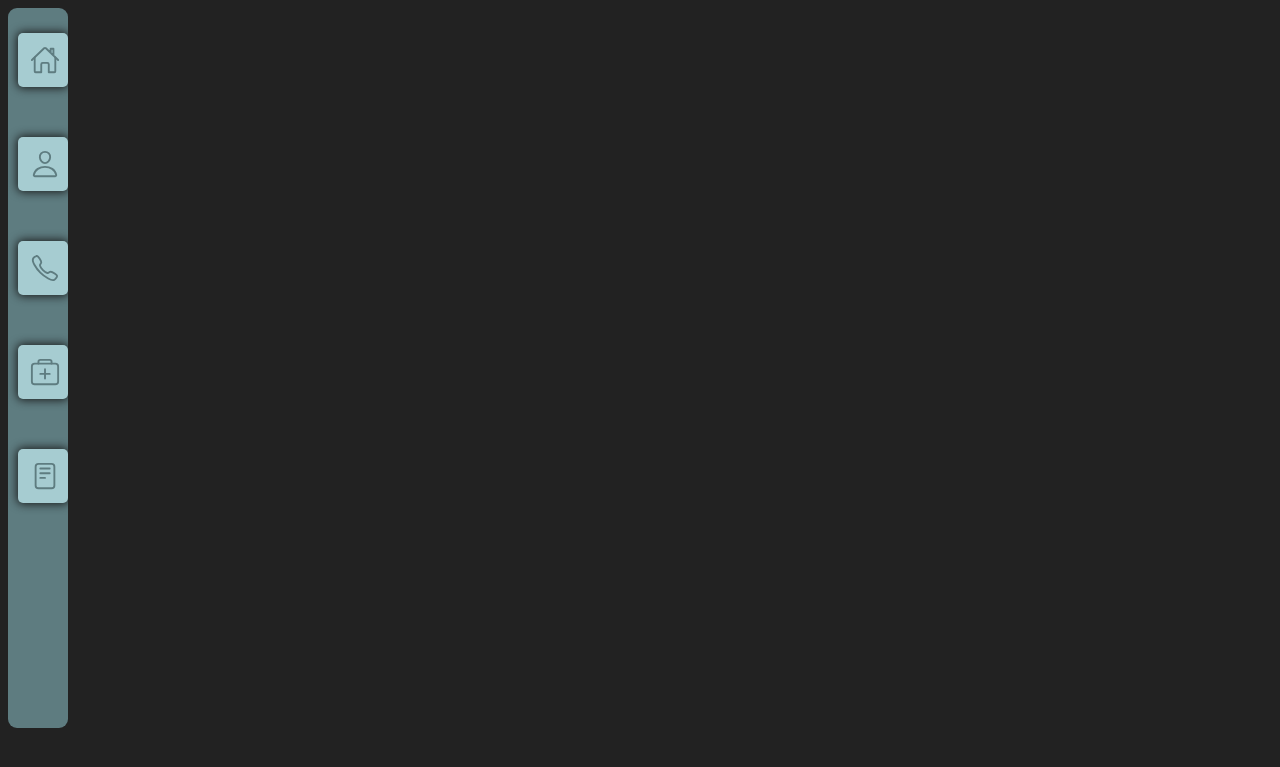
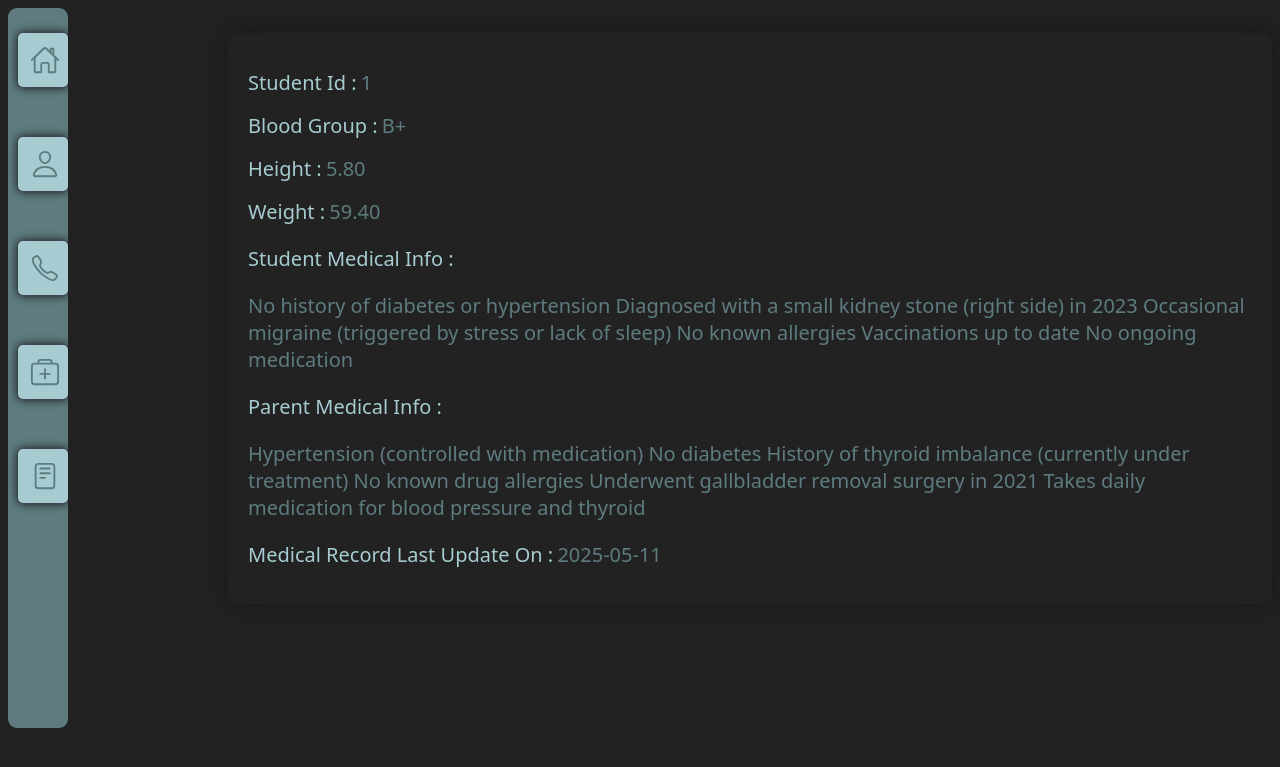
Before and after one commit to itsraghavzanwar/Student-Health-Management-System-, a Flask app: page /Medical-Record in a window 1280 px wide. Shown: the top 767 px of the page. Run offline with Flask 3, Linux system fonts and the light colour scheme; a user stored in the database is signed in; data comes from the database, SQL or seed files in the repository.

Commit message:
develop backend and frontend of medical_record

```diff
--- a/SHMS/app.py
+++ b/SHMS/app.py
@@ -545,6 +545,13 @@ def appointment():
         results = cursor.fetchall()
         return render_template('appointment.html', results=results)
 
+@app.route('/Medical-Record',methods=['GET'])
+def Medical_record():
+    if request.method == 'GET':
+        student_id=session.get('user_id')
+        cursor.execute("select * from medical_record where student_id = %s",(student_id,))
+        data=cursor.fetchall()
+        return render_template('medical_record.html',data=data)
 
 
 
@@ -552,11 +559,10 @@ def appointment():
 
 
 
-@app.route('/Medical-Record',methods=['GET'])
-def Medical_record():
-    return render_template('medical_record.html')
 
-@app.route('/Medication',methods=['GET'])
+
+
+@app.route('/medication',methods=['GET'])
 def medication():
     return render_template('medication_record.html')
 
--- a/SHMS/static/medical_record.css
+++ b/SHMS/static/medical_record.css
@@ -105,4 +105,22 @@ select {
         background-color: #a6ccd1;
     }
 
+    .content{
+        display: flex;
+        box-shadow: 0px 0px 20px 2px #181919;
+        border-radius: 9px;
+        margin-top: 25px;
+        padding: 20px;
+    }
+
+    .label{
+        color: #a6ccd1;
+        font-size: 20px;
+    }
+
+    .value{
+        color: #5e7c80;
+        font-size: 20px;
+    }
+
 }
--- a/SHMS/templates/medical_record.html
+++ b/SHMS/templates/medical_record.html
@@ -5,7 +5,7 @@
     <meta charset="UTF-8">
     <meta name="viewport" content="width=device-width, initial-scale=1.0">
     <title>Main Window</title>
-    <link rel="stylesheet" href="{{ url_for('static', filename='medication_record.css') }}">
+    <link rel="stylesheet" href="{{ url_for('static', filename='medical_record.css') }}">
     <style></style>
 </head>
 
@@ -61,11 +61,43 @@
 
                 </div>
 
-                <div class="content">
+                {% if data %}
+                    <div class="content">
+                        {% for data1 in data %}
+                            <div class="block_data">
+                                <p class="done">
+                                    <span class="label">Student Id :</span>
+                                    <span class="value">{{data1[1]}}</span>
+                                </p>
+                                <p class="done">
+                                    <span class="label">Blood Group :</span>
+                                    <span class="value">{{data1[2]}}</span>
+                                </p>
+                                <p class="done">
+                                    <span class="label">Height :</span>
+                                    <span class="value">{{data1[3]}}</span>
+                                </p>
+                                <p class="done">
+                                    <span class="label">Weight :</span>
+                                    <span class="value">{{data1[4]}}</span>
+                                </p>
+                                <p class="label">Student Medical Info :</p>
+                                <p class="value">{{data1[5]}}</p>
+                                <p class="label">Parent Medical Info :</p>
+                                <p class="value">{{data1[6]}}</p>
+                                <p class="done">
+                                    <span class="label">Medical Record Last Update On :</span>
+                                    <span class="value">{{data1[7]}}</span>
+                                </p>
+                            </div>
+                        {% endfor %}
+                    </div>
+                {% else %}
+                    <div class="no_data">
+                        <p>No Appointment till Date</p>
+                    </div>
+                {% endif %}
 
-
-
-                </div>
             </div>
 
         </form>
```
